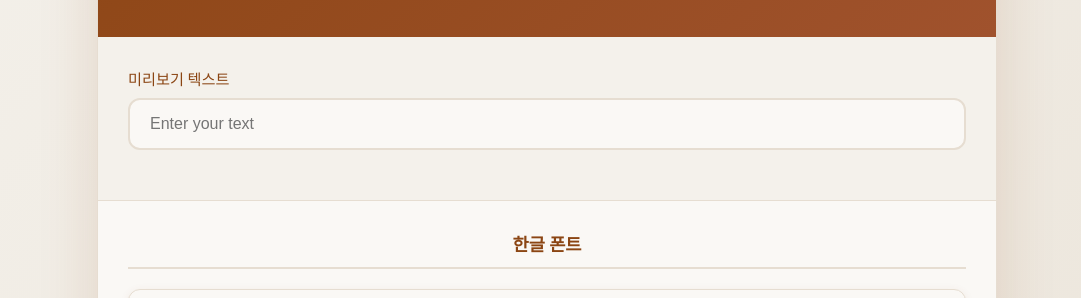
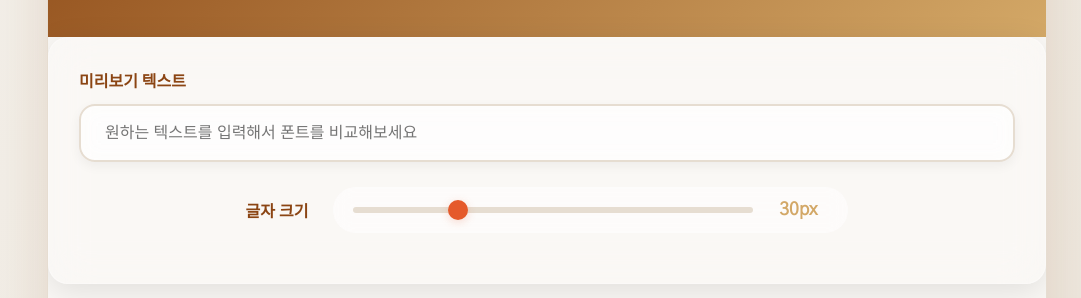
Before and after one commit to hms-dev-adm/font-preview, a plain HTML site: page index.html in a window 1280 px wide. Shown: the part 295-593 px from the top of the page, without its empty margins (93-1174 px from the left). Drawn offline with Linux system fonts and the light colour scheme; a web font is replaced by a local one.

Commit message:
feat : font-size 수정 기능 추가 + brand design 추가

```diff
--- a/index.html
+++ b/index.html
@@ -18,15 +18,23 @@
 <body>
   <div class="container">
     <div class="header">
-      <div class="logo"></div>
+      <div class="logo">C</div>
       <h1>FONT PREVIEW</h1>
-      <p>Gongbang301 Engraving Showcase</p>
+      <p>GONGBANG301 Engraving Preview & Selection</p>
     </div>
 
     <div class="input-section">
       <div class="input-group">
         <label for="preview-text">미리보기 텍스트</label>
-        <input type="text" id="preview-text" class="text-input" placeholder="Enter your text">
+        <input type="text" id="preview-text" class="text-input" value="" placeholder="원하는 텍스트를 입력해서 폰트를 비교해보세요">
+      </div>
+
+      <div class="size-controls">
+        <span>글자 크기</span>
+        <div class="size-slider-container">
+          <input type="range" id="size-slider" class="size-slider" min="12" max="60" value="24" step="2">
+          <div class="size-display" id="size-display">30px</div>
+        </div>
       </div>
     </div>
 
@@ -40,10 +48,16 @@
         <div class="section-title">영문 폰트</div>
         <div id="english-fonts"></div>
       </div>
+    </div>
 
+    <div class="footer">
+      <!-- <div class="social-links">
+        <a href="#" class="social-link" title="Instagram">📷</a>
+      </div> -->
+
+      <div class="copyright">© 2024 HMS GROUP. All rights reserved.</div>
     </div>
   </div>
-
   <script>
     const koreanFonts = [
       { name: 'Cafe24 고운밤', family: 'gb-engraving-t1, sans-serif', label: 'TYPE 1' },
@@ -94,27 +108,52 @@
       currentSize = size;
       const previews = document.querySelectorAll('.font-preview');
       previews.forEach(preview => {
-        preview.style.fontSize = size + 'px';
+        // TYPE 6
+        if (preview.dataset.font.includes('gb-engraving-t6')) {
+          preview.style.fontSize = (size * 1.3) + 'px';
+        } else if (preview.dataset.font.includes('gb-engraving-t8')) {
+          preview.style.fontSize = (size * 2) + 'px';
+        }
+        else {
+          preview.style.fontSize = size + 'px';
+        }
+
+        document.getElementById('size-display').textContent = size + 'px';
       });
 
-      // 활성 버튼 업데이트
-      document.querySelectorAll('.size-btn').forEach(btn => {
-        btn.classList.remove('active');
-      });
-      document.querySelector(`[data-size="${size}"]`).classList.add('active');
+
     }
 
     // 이벤트 리스너
     document.getElementById('preview-text').addEventListener('input', updateAllPreviews);
 
-    document.querySelectorAll('.size-btn').forEach(btn => {
-      btn.addEventListener('click', () => {
-        updateFontSize(parseInt(btn.dataset.size));
-      });
+    document.getElementById('size-slider').addEventListener('input', (e) => {
+      updateFontSize(parseInt(e.target.value));
     });
+
 
     // 초기 렌더링
     renderFonts();
+
+    // 스크롤 애니메이션
+    const observerOptions = {
+      threshold: 0.1,
+      rootMargin: '0px 0px -50px 0px'
+    };
+
+    const observer = new IntersectionObserver((entries) => {
+      entries.forEach(entry => {
+        if (entry.isIntersecting) {
+          entry.target.style.animationPlayState = 'running';
+        }
+      });
+    }, observerOptions);
+
+    // 애니메이션 요소들 관찰
+    document.addEventListener('DOMContentLoaded', () => {
+      const animatedElements = document.querySelectorAll('.font-item, .font-section');
+      animatedElements.forEach(el => observer.observe(el));
+    });
   </script>
 </body>
 
--- a/style.css
+++ b/style.css
@@ -1,40 +1,51 @@
+:root {
+    /* Claude + Orange Brand Colors */
+    --claude-beige-light: #faf8f5;
+    --claude-beige-medium: #f4f1eb;
+    --claude-beige-dark: #e8e0d4;
+    --claude-beige-darker: #e6ddd1;
+    --claude-beige-accent: #f0ebe3;
+    --claude-beige-accent-hover: #ede6db;
 
-:root {
-    /* main Color Palette */
-    --main-beige-light: #faf8f5;
-    --main-beige-medium: #f4f1eb;
-    --main-beige-dark: #e8e0d4;
-    --main-beige-darker: #e6ddd1;
-    --main-beige-accent: #f0ebe3;
-    --main-beige-accent-hover: #ede6db;
+    --claude-brick-light: #A0522D;
+    --claude-brick-medium: #8B4513;
+    --claude-brick-dark: #654321;
 
-    --main-brick-light: #A0522D;
-    --main-brick-medium: #8B4513;
-    --main-brick-dark: #654321;
+    /* Orange Brand Accents */
+    --brand-orange: #d3a867;
+    --brand-orange-light: #ff8c69;
+    --brand-orange-dark: #e55a2b;
+    --brand-orange-glow: rgba(232, 131, 95, 0.3);
 
-    /* Semantic Color Variables */
-    --bg-primary: var(--main-beige-light);
-    --bg-secondary: var(--main-beige-medium);
-    --bg-gradient-start: var(--main-beige-medium);
-    --bg-gradient-end: var(--main-beige-dark);
+    /* Glassmorphism */
+    --glass-bg: rgba(250, 248, 245, 0.25);
+    --glass-border: rgba(255, 255, 255, 0.3);
+    --glass-shadow: rgba(0, 0, 0, 0.1);
 
-    --text-primary: var(--main-brick-medium);
-    --text-secondary: var(--main-brick-light);
-    --text-dark: var(--main-brick-dark);
-    --text-light: var(--main-beige-light);
+    /* Semantic Colors */
+    --bg-primary: var(--claude-beige-light);
+    --bg-secondary: var(--claude-beige-medium);
+    --bg-gradient-start: var(--claude-beige-medium);
+    --bg-gradient-end: var(--claude-beige-dark);
 
-    --border-light: var(--main-beige-darker);
-    --border-accent: var(--main-brick-light);
+    --text-primary: var(--claude-brick-medium);
+    --text-secondary: var(--claude-brick-light);
+    --text-dark: var(--claude-brick-dark);
+    --text-light: var(--claude-beige-light);
 
-    --accent-primary: var(--main-brick-medium);
-    --accent-secondary: var(--main-brick-light);
-    --accent-bg: var(--main-beige-accent);
-    --accent-bg-hover: var(--main-beige-accent-hover);
+    --border-light: var(--claude-beige-darker);
+    --border-accent: var(--brand-orange);
+
+    --accent-primary: var(--claude-brick-medium);
+    --accent-secondary: var(--brand-orange);
+    --accent-bg: var(--claude-beige-accent);
+    --accent-bg-hover: var(--claude-beige-accent-hover);
 
     /* Shadows */
     --shadow-light: rgba(139, 69, 19, 0.08);
     --shadow-medium: rgba(139, 69, 19, 0.15);
-    --shadow-focus: rgba(160, 82, 45, 0.1);
+    --shadow-focus: var(--brand-orange-glow);
+    --shadow-glass: 0 8px 32px rgba(0, 0, 0, 0.1);
 }
 
 * {
@@ -52,7 +63,7 @@ body {
 }
 
 .container {
-    max-width: 900px;
+    max-width: 1000px;
     margin: 0 auto;
     background: var(--bg-primary);
     border-radius: 20px;
@@ -81,7 +92,7 @@ body {
     opacity: 0.7;
 }
 
-.logo{
+.logo {
     background-image: url('/Img/gb_stamp_logo.png');
     width: 104px;
     height: 104px;
@@ -92,75 +103,106 @@ body {
 
 
 .input-section {
+    background: var(--glass-bg);
+    backdrop-filter: blur(20px);
+    -webkit-backdrop-filter: blur(20px);
+    border: 1px solid var(--glass-border);
+    border-radius: 20px;
     padding: 30px;
-    background: #f4f1eb;
-    border-bottom: 1px solid #e6ddd1;
+    margin-bottom: 30px;
+    box-shadow: var(--shadow-glass);
 }
 
 .input-group {
-    margin-bottom: 20px;
+    margin-bottom: 25px;
 }
 
 .input-group label {
     display: block;
-    margin-bottom: 8px;
-    color: #8B4513;
-    font-weight: 500;
-    font-size: 0.95rem;
+    margin-bottom: 12px;
+    color: var(--text-primary);
+    font-weight: 600;
+    font-size: 1rem;
 }
 
 .text-input {
     width: 100%;
-    padding: 15px 20px;
-    border: 2px solid #e6ddd1;
-    border-radius: 12px;
+    padding: 18px 24px;
+    border: 2px solid var(--border-light);
+    border-radius: 16px;
     font-size: 16px;
-    color: #8B4513;
-    background: #faf8f5;
-    transition: all 0.3s ease;
+    color: var(--text-primary);
+    background: rgba(255, 255, 255, 0.7);
+    backdrop-filter: blur(10px);
+    transition: all 0.3s cubic-bezier(0.4, 0, 0.2, 1);
+    box-shadow: 0 4px 12px rgba(0, 0, 0, 0.05);
 }
 
 .text-input:focus {
     outline: none;
-    border-color: #A0522D;
-    box-shadow: 0 0 0 3px rgba(160, 82, 45, 0.1);
+    border-color: var(--brand-orange);
+    box-shadow: 0 0 0 4px var(--shadow-focus), 0 8px 25px rgba(0, 0, 0, 0.1);
+    transform: translateY(-2px);
 }
 
 .size-controls {
     display: flex;
-    gap: 10px;
+    gap: 15px;
     align-items: center;
     justify-content: center;
     flex-wrap: wrap;
+    margin-bottom: 20px;
 }
 
 .size-controls span {
     color: var(--text-primary);
-    font-weight: 500;
+    font-weight: 600;
     margin-right: 10px;
+    font-size: 1rem;
 }
 
-.size-btn {
-    background: var(--bg-primary);
-    border: 2px solid var(--border-light);
-    color: var(--text-primary);
-    padding: 8px 16px;
-    border-radius: 20px;
-    cursor: pointer;
-    transition: all 0.3s ease;
-    font-size: 14px;
-    font-weight: 500;
+.size-slider-container {
+    display: flex;
+    align-items: center;
+    gap: 15px;
+    background: rgba(255, 255, 255, 0.5);
+    padding: 12px 20px;
+    border-radius: 50px;
+    backdrop-filter: blur(10px);
 }
 
-.size-btn:hover {
-    border-color: var(--border-accent);
-    color: var(--text-secondary);
+.size-slider {
+    width: 400px;
+    height: 6px;
+    border-radius: 3px;
+    background: var(--border-light);
+    outline: none;
+    -webkit-appearance: none;
+    cursor: pointer;
 }
 
-.size-btn.active {
-    background: var(--accent-primary);
-    border-color: var(--accent-primary);
-    color: var(--text-light);
+.size-slider::-webkit-slider-thumb {
+    -webkit-appearance: none;
+    width: 20px;
+    height: 20px;
+    border-radius: 50%;
+    background: var(--brand-orange-dark);
+    cursor: pointer;
+    box-shadow: 0 2px 8px var(--brand-orange-glow);
+    transition: all 0.2s ease;
+}
+
+.size-slider::-webkit-slider-thumb:hover {
+    transform: scale(1.2);
+    box-shadow: 0 4px 12px var(--brand-orange-glow);
+}
+
+.size-display {
+    min-width: 60px;
+    text-align: center;
+    font-weight: 700;
+    color: var(--brand-orange);
+    font-size: 1.1rem;
 }
 
 .font-list {
@@ -228,6 +270,91 @@ body {
     border-color: var(--border-accent);
 }
 
-.font-preview[data-font*="gb-engraving-t8"] {
-    font-size: 50px !important;
+/* Footer */
+.footer {
+    margin-top: 50px;
+    padding: 40px 30px;
+    background: var(--glass-bg);
+    backdrop-filter: blur(20px);
+    -webkit-backdrop-filter: blur(20px);
+    border: 1px solid var(--glass-border);
+    border-radius: 20px;
+    text-align: center;
+    box-shadow: var(--shadow-glass);
 }
+
+.social-links {
+    display: flex;
+    justify-content: center;
+    gap: 20px;
+    margin-bottom: 20px;
+}
+
+.footer-text {
+    color: var(--text-secondary);
+    font-size: 0.9rem;
+    margin-bottom: 10px;
+}
+
+.copyright {
+    color: var(--text-primary);
+    font-size: 0.8rem;
+    opacity: 0.7;
+}
+
+/* ******* responsible design ******* */
+
+@media (max-width: 768px) {
+    body {
+        padding: 10px;
+    }
+
+    .container {
+        max-width: 100%;
+    }
+
+    .header {
+        padding: 30px 20px;
+    }
+
+    .input-section {
+        padding: 20px;
+    }
+
+    .font-item {
+        flex-direction: column;
+        text-align: center;
+        gap: 15px;
+    }
+
+    .font-label {
+        min-width: auto;
+    }
+
+    .size-slider-container {
+        flex-direction: column;
+        gap: 10px;
+    }
+
+    .size-slider {
+        width: 150px;
+    }
+
+    .social-links {
+        gap: 15px;
+    }
+}
+
+/* ******* media ******* */
+
+@media (max-width: 480px) {
+    .header h1 {
+        font-size: 1.8rem;
+    }
+
+    .logo {
+        width: 50px;
+        height: 50px;
+        font-size: 1.5rem;
+    }
+}
```
